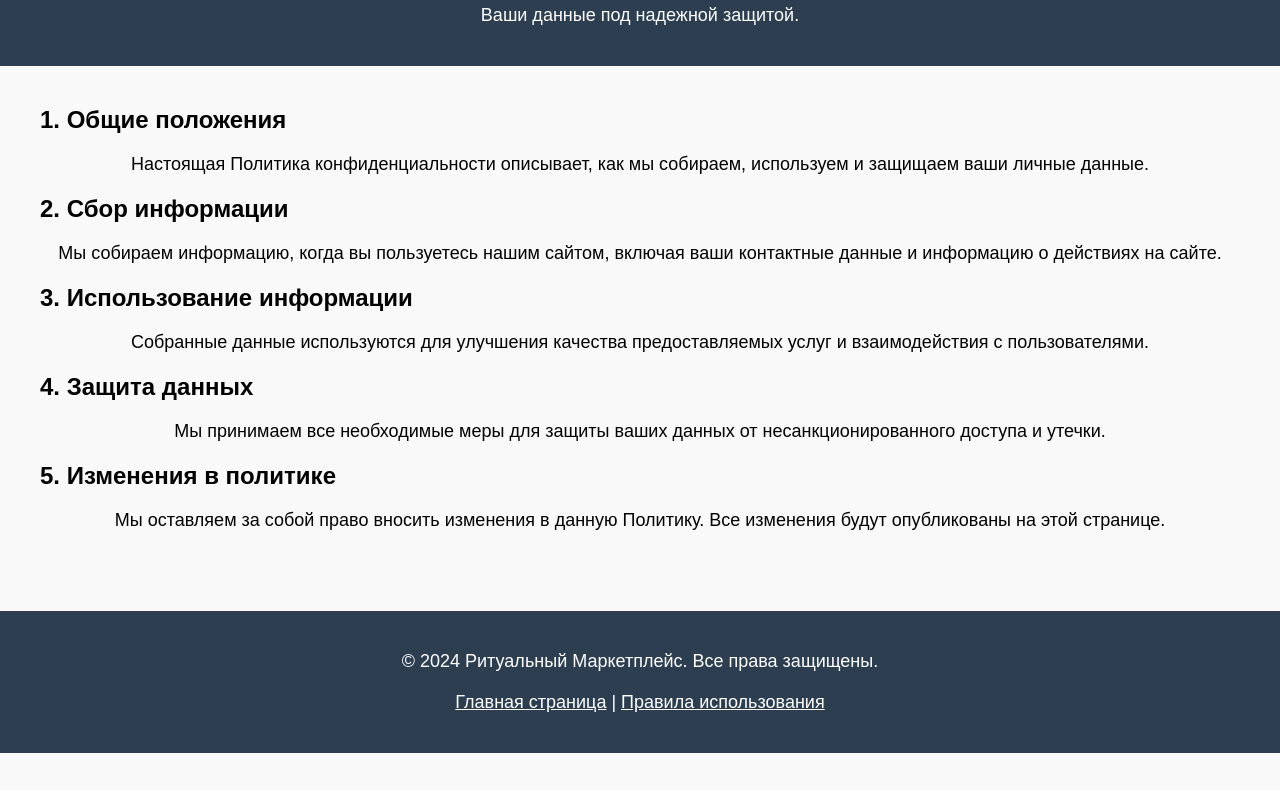
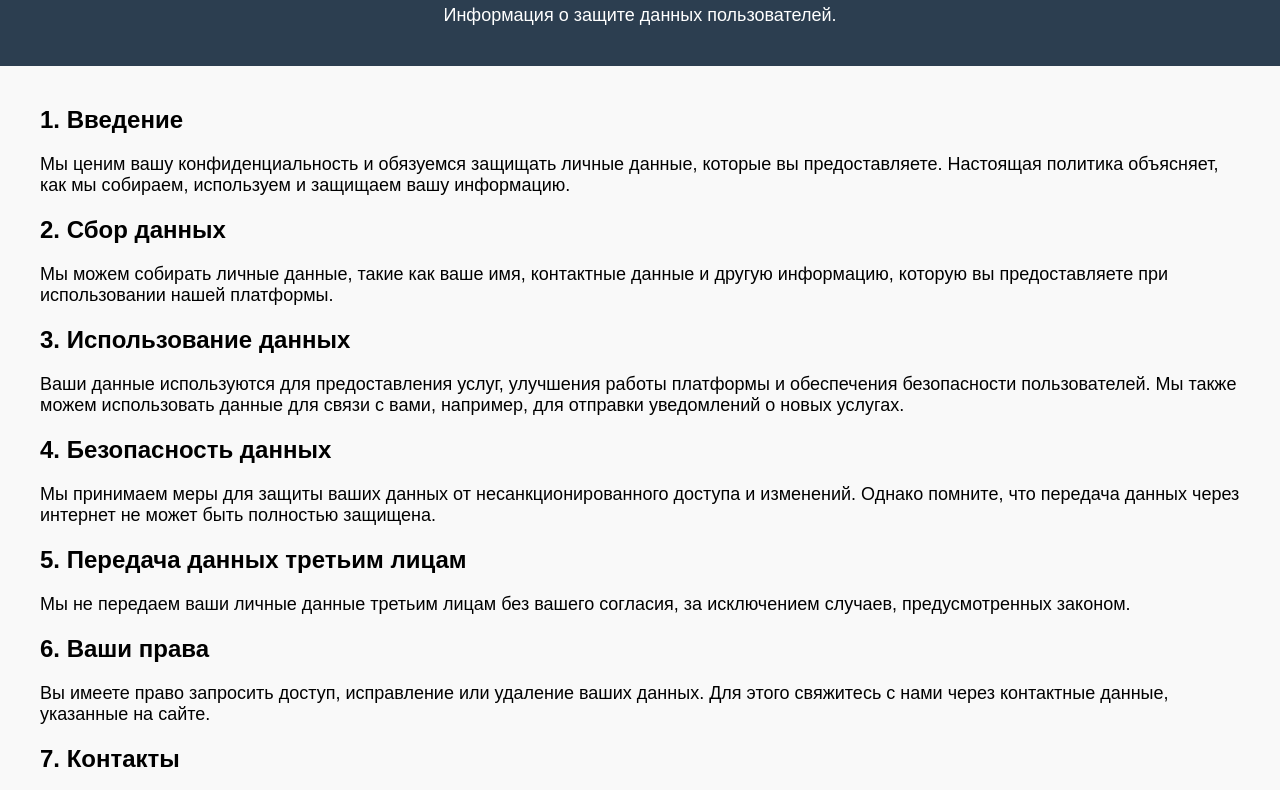
Before and after one commit to RybaLda/-_-, a plain HTML site: page life_after-main 4/pages/privacy_policy.html in a window 1280 px wide. Shown: the part 77-867 px from the top of the page. Before the commit the page ends 830 px from the top, so only its background shows below. Drawn offline with Linux system fonts and the light colour scheme.

Commit message:
Update privacy_policy.html

```diff
--- a/life_after-main 4/pages/privacy_policy.html
+++ b/life_after-main 4/pages/privacy_policy.html
@@ -3,7 +3,7 @@
 <head>
     <meta charset="UTF-8">
     <meta name="viewport" content="width=device-width, initial-scale=1.0">
-    <title>Политика конфиденциальности - Ритуальный Маркетплейс</title>
+    <title>Политика Конфиденциальности | Ритуальный Маркетплейс</title>
     <style>
         body {
             font-family: Arial, sans-serif;
@@ -24,7 +24,6 @@
         p {
             font-size: 18px;
             margin: 20px 0;
-            text-align: center;
         }
         .container {
             max-width: 1200px;
@@ -47,30 +46,36 @@
 <body>
 
 <header>
-    <h1>Политика конфиденциальности</h1>
-    <p>Ваши данные под надежной защитой.</p>
+    <h1>Политика Конфиденциальности</h1>
+    <p>Информация о защите данных пользователей.</p>
 </header>
 
 <div class="container">
-    <h2>1. Общие положения</h2>
-    <p>Настоящая Политика конфиденциальности описывает, как мы собираем, используем и защищаем ваши личные данные.</p>
+    <h2>1. Введение</h2>
+    <p>Мы ценим вашу конфиденциальность и обязуемся защищать личные данные, которые вы предоставляете. Настоящая политика объясняет, как мы собираем, используем и защищаем вашу информацию.</p>
 
-    <h2>2. Сбор информации</h2>
-    <p>Мы собираем информацию, когда вы пользуетесь нашим сайтом, включая ваши контактные данные и информацию о действиях на сайте.</p>
+    <h2>2. Сбор данных</h2>
+    <p>Мы можем собирать личные данные, такие как ваше имя, контактные данные и другую информацию, которую вы предоставляете при использовании нашей платформы.</p>
 
-    <h2>3. Использование информации</h2>
-    <p>Собранные данные используются для улучшения качества предоставляемых услуг и взаимодействия с пользователями.</p>
+    <h2>3. Использование данных</h2>
+    <p>Ваши данные используются для предоставления услуг, улучшения работы платформы и обеспечения безопасности пользователей. Мы также можем использовать данные для связи с вами, например, для отправки уведомлений о новых услугах.</p>
 
-    <h2>4. Защита данных</h2>
-    <p>Мы принимаем все необходимые меры для защиты ваших данных от несанкционированного доступа и утечки.</p>
+    <h2>4. Безопасность данных</h2>
+    <p>Мы принимаем меры для защиты ваших данных от несанкционированного доступа и изменений. Однако помните, что передача данных через интернет не может быть полностью защищена.</p>
 
-    <h2>5. Изменения в политике</h2>
-    <p>Мы оставляем за собой право вносить изменения в данную Политику. Все изменения будут опубликованы на этой странице.</p>
+    <h2>5. Передача данных третьим лицам</h2>
+    <p>Мы не передаем ваши личные данные третьим лицам без вашего согласия, за исключением случаев, предусмотренных законом.</p>
+
+    <h2>6. Ваши права</h2>
+    <p>Вы имеете право запросить доступ, исправление или удаление ваших данных. Для этого свяжитесь с нами через контактные данные, указанные на сайте.</p>
+
+    <h2>7. Контакты</h2>
+    <p>Если у вас есть вопросы по поводу нашей политики конфиденциальности, пожалуйста, свяжитесь с нами по электронной почте: privacy@life-after.com.</p>
 </div>
 
 <footer>
     <p>&copy; 2024 Ритуальный Маркетплейс. Все права защищены.</p>
-    <p><a href="index.html">Главная страница</a> | <a href="terms_of_use.html">Правила использования</a></p>
+    <p><a href="privacy_policy.html">Политика конфиденциальности</a> | <a href="terms_of_use.html">Правила использования</a></p>
 </footer>
 
 </body>
```
